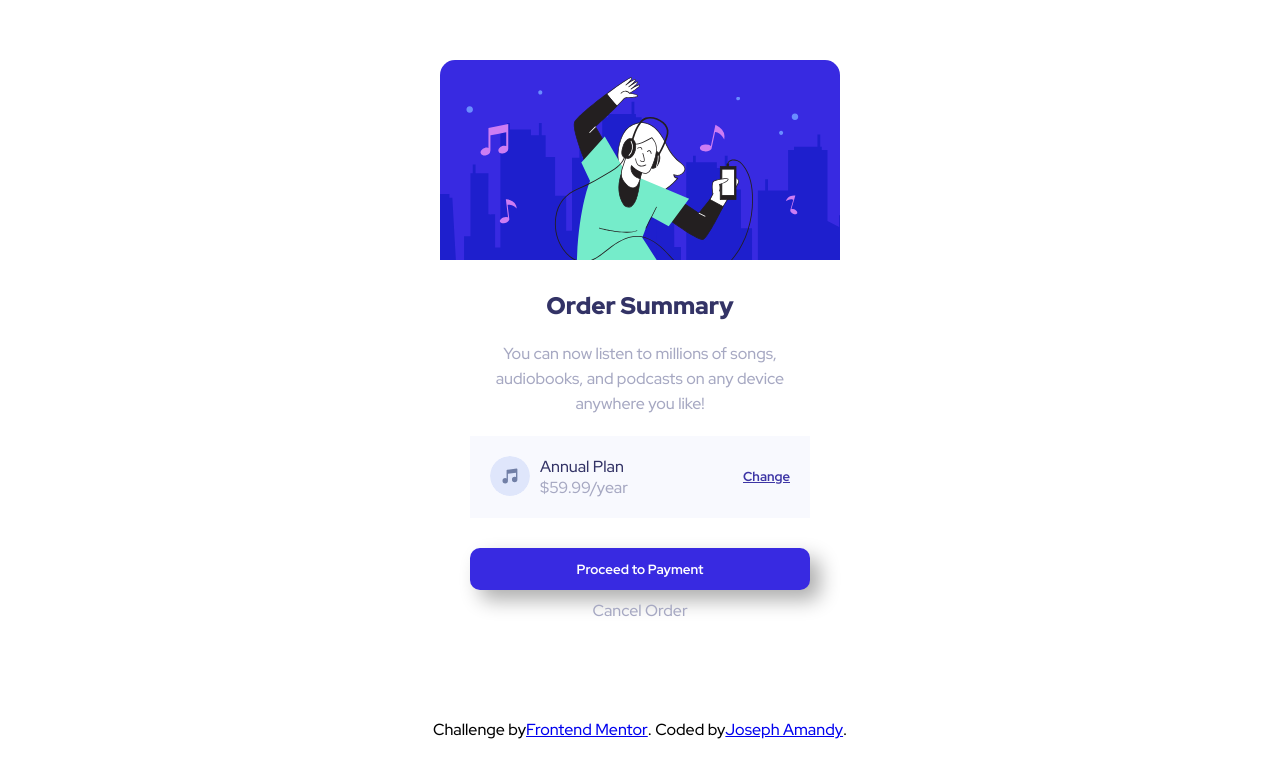
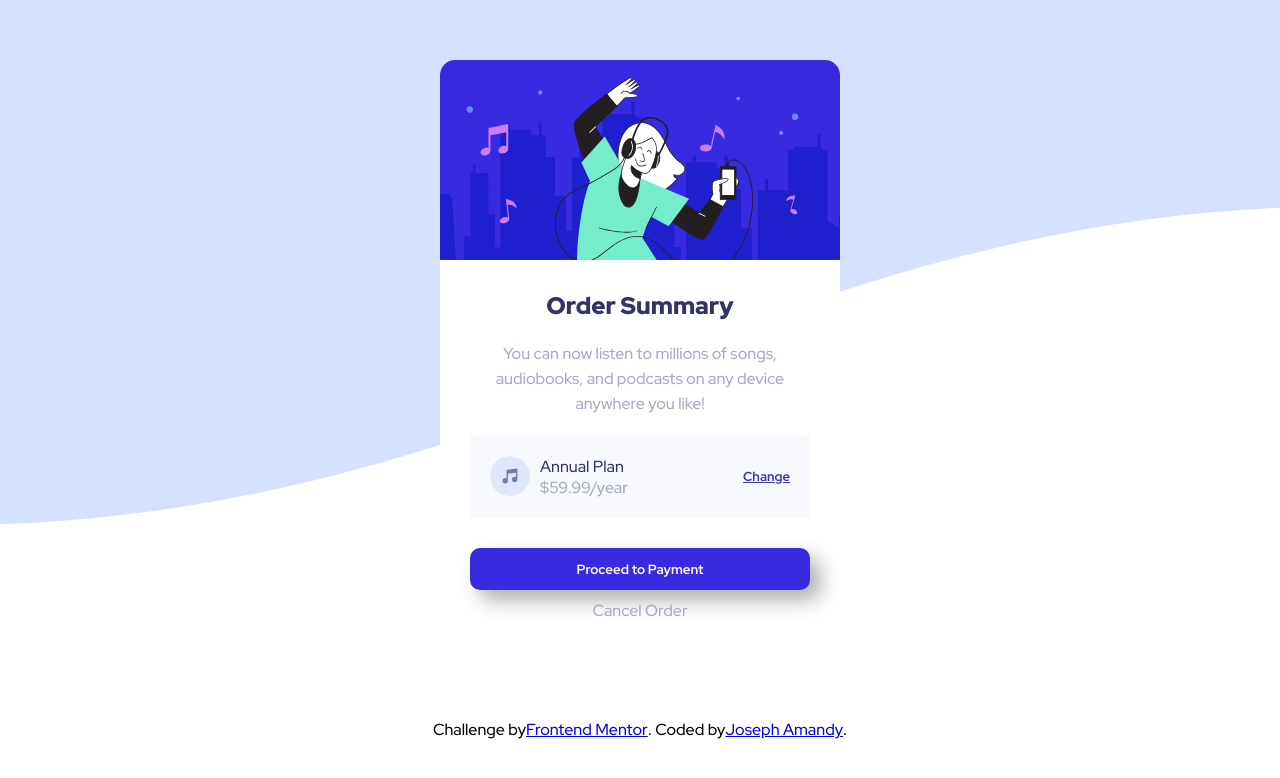
Before and after one commit to Tephdy/order-summary-component-main, a plain HTML site: page index.html in a window 1280 px wide. Drawn offline with Linux system fonts and the light colour scheme.

Commit message:
Update index.html

```diff
--- a/index.html
+++ b/index.html
@@ -14,8 +14,10 @@
 <body>
 
   <main>
+    <main class="m-img">
+      <img src="./images/pattern-background-desktop.svg" alt="">
+    </main>
     <section class="card-container">
-
       <div class="top-content">
         <div class="top-img">
           <img src="./images/illustration-hero.svg" alt="">
```
